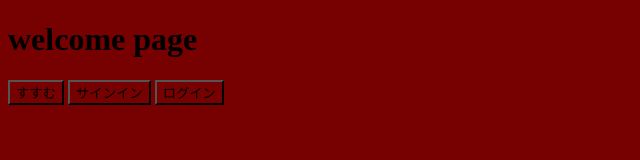
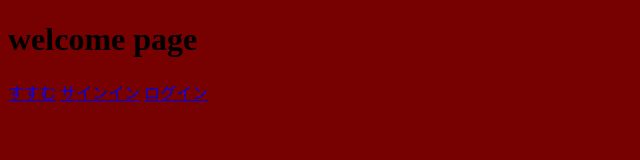
Before and after one commit to xuelei7/ALLIBM, a plain HTML site: page pages/index.html in a window 1280 px wide. Shown: the whole page, without its empty margins (0-640 px from the left). Drawn offline with Linux system fonts and the light colour scheme.

Commit message:
change the link style

```diff
--- a/pages/index.html
+++ b/pages/index.html
@@ -8,11 +8,11 @@
 <body>
     <h1>welcome page</h1>
     <!--交差点に導く-->
-    <button href="corssroad.html">すすむ</button>
+    <a href="corssroad.html">すすむ</a>
     <!--サインイン-->
-    <button href="register.html">サインイン</button>
+    <a href="register.html">サインイン</a>
     <!--ログイン-->
-    <button href="login.html">ログイン</button>
+    <a href="login.html">ログイン</a>
 
 
 
```
